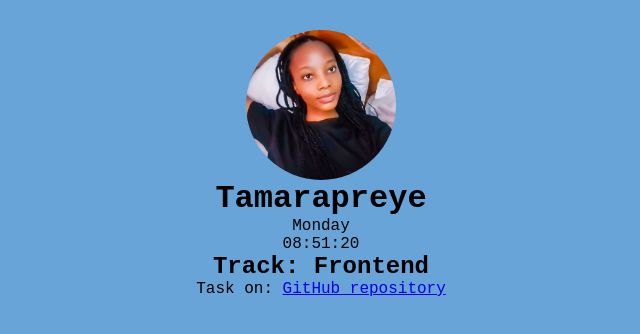
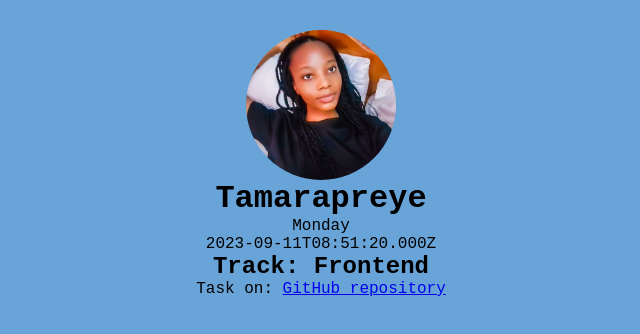
Before and after one commit to 10x05/hngx-1, a plain HTML site: page stage-1 task/index.html in a window 1280 px wide. Shown: the whole page, without its empty margins (319-959 px from the left). Drawn offline with Linux system fonts and the light colour scheme.

Commit message:
Made corrections

```diff
--- a/stage-1 task/index.html
+++ b/stage-1 task/index.html
@@ -13,7 +13,7 @@
         <div id="daysOfTheWeek" data-testid="currentDayOfTheWeek"></div>
         <div id="updatedTime" data-testid="currentUTCTime"></div>
         <h2 data-testid="myTrack">Track: Frontend </h2>
-        <p>Task on: <a href="https://github.com/10x05/hngx-1.git" data-testid="githubURL">GitHub repository</a></p>
+        <p data-testid="githubURL">Task on: <a href="https://github.com/10x05/hngx-1.git">GitHub repository</a></p>
     </main>
 <script src="index.js"></script>
 </body>
--- a/stage-1 task/index.js
+++ b/stage-1 task/index.js
@@ -7,8 +7,8 @@ function updateDateTime() {
     const dayOfWeek = daysOfWeek[currentDate.getUTCDay()];
     outputWeek.textContent = dayOfWeek;
 
-    const currentTimeUTC = currentDate.toISOString().slice(11, 19);
-    outputTime.textContent = currentTimeUTC;
+    const UTCTime = currentDate.toISOString();
+    outputTime.textContent = UTCTime;
   }
 
   updateDateTime();
```
